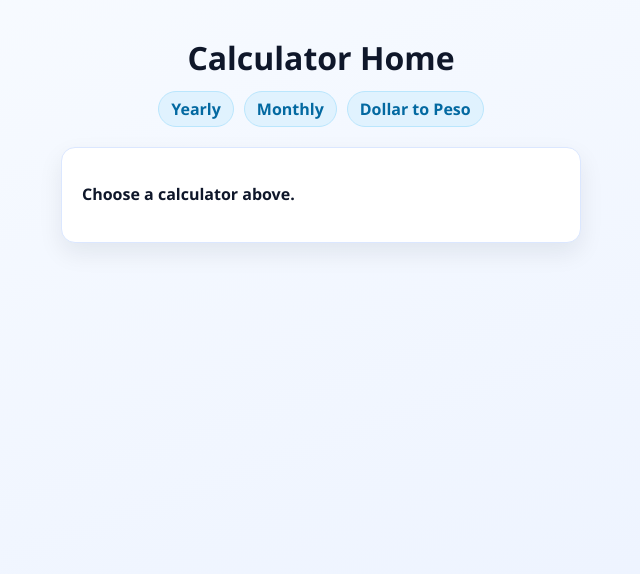
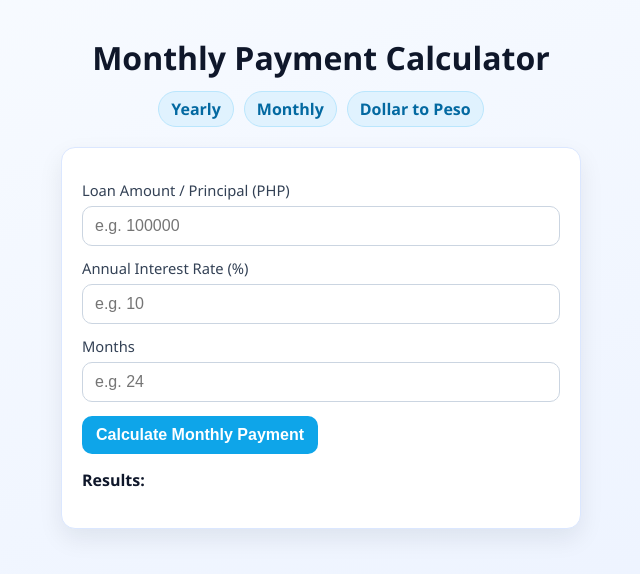
Before and after one commit to cordzkie30-debug/Calculator, a plain HTML site: page index.html in a window 1280 px wide. Shown: the whole page, without its empty margins (319-959 px from the left). Drawn offline with Linux system fonts and the light colour scheme.

Commit message:
Revise index.html for Monthly Payment Calculator
Updated the title and headings to reflect the monthly calculator functionality. Added input fields for loan amount, interest rate, and duration, along with a button to calculate monthly payments.

```diff
--- a/index.html
+++ b/index.html
@@ -3,21 +3,31 @@
 <head>
   <meta charset="UTF-8" />
   <meta name="viewport" content="width=device-width, initial-scale=1.0" />
-  <title>Calculator Home</title>
+  <title>Monthly Calculator</title>
   <link rel="stylesheet" href="index.css" />
 </head>
 <body>
   <main class="hero">
-    <h1>Calculator Home</h1>
+    <h1>Monthly Payment Calculator</h1>
 
     <div class="top-links">
       <a href="yearly.html">Yearly</a>
-      <a href="monthly.html">Monthly</a>
+      <a href="index.html">Monthly</a>
       <a href="pesotodollor.html">Dollar to Peso</a>
     </div>
 
     <section class="form-card single-card">
-      <p class="result">Choose a calculator above.</p>
+      <label>Loan Amount / Principal (PHP)</label>
+      <input type="number" id="monthlyPrincipal" placeholder="e.g. 100000" />
+
+      <label>Annual Interest Rate (%)</label>
+      <input type="number" id="monthlyRate" placeholder="e.g. 10" />
+
+      <label>Months</label>
+      <input type="number" id="monthlyMonths" placeholder="e.g. 24" />
+
+      <button onclick="calculateMonthly()">Calculate Monthly Payment</button>
+      <p id="monthlyResult" class="result">Results:</p>
     </section>
   </main>
 
```
